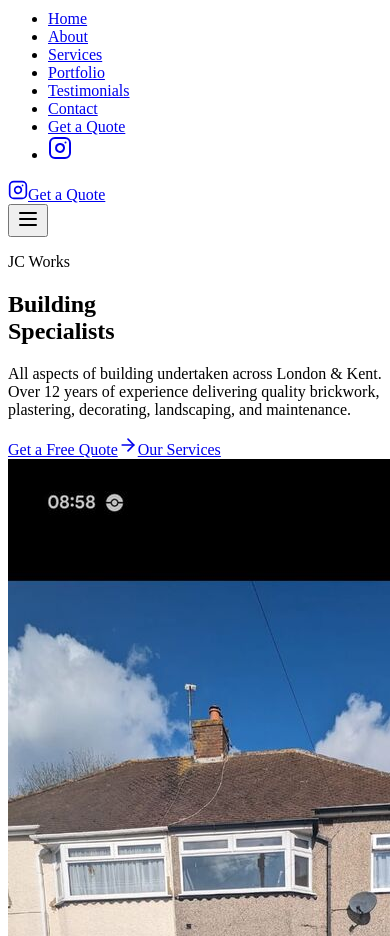
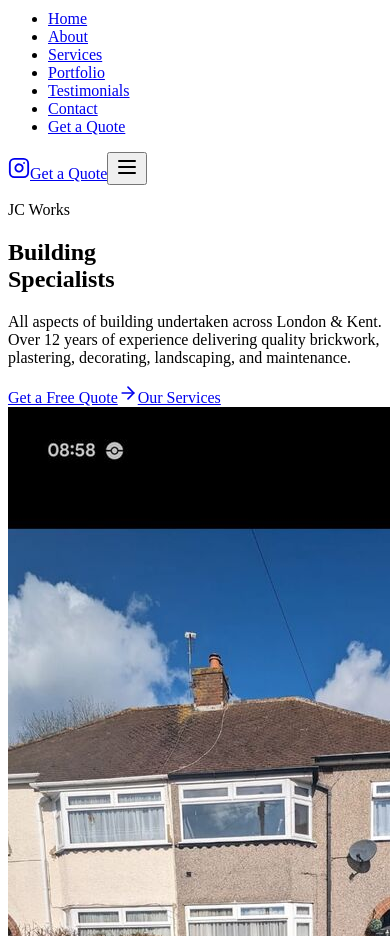
Before and after one commit to olisteveo/jcworks, a React (Vite) app: page / in a window 390 px wide. Shown: the part 1060-1996 px from the top of the page. Built offline with nearby package versions, Linux system fonts and the light colour scheme; the HTML template or start-up script is replaced by a standard one.

Commit message:
Move Instagram icon next to hamburger menu, always visible

```diff
--- a/src/components/Navbar.tsx
+++ b/src/components/Navbar.tsx
@@ -50,22 +50,15 @@ function Navbar() {
               Get a Quote
             </a>
           </li>
-          <li className="navbar__social-mobile">
-            <a href={INSTAGRAM_URL} target="_blank" rel="noopener noreferrer" aria-label="Instagram">
-              <Instagram size={24} />
-            </a>
-          </li>
         </ul>
 
-        <div className="navbar__actions">
+        <div className="navbar__right">
           <a href={INSTAGRAM_URL} target="_blank" rel="noopener noreferrer" className="navbar__social" aria-label="Instagram">
-            <Instagram size={20} />
+            <Instagram size={22} />
           </a>
           <a href="#contact" className="btn btn--primary navbar__cta-desktop" onClick={(e) => handleClick(e, '#contact')}>
             Get a Quote
           </a>
-        </div>
-
           <button
             className="navbar__toggle"
             onClick={() => setMobileOpen(!mobileOpen)}
@@ -74,6 +67,7 @@ function Navbar() {
             {mobileOpen ? <X size={24} /> : <Menu size={24} />}
           </button>
         </div>
+      </div>
     </nav>
   )
 }
--- a/src/styles/global.css
+++ b/src/styles/global.css
@@ -218,7 +218,7 @@ ul {
   color: var(--color-accent);
 }
 
-.navbar__actions {
+.navbar__right {
   display: flex;
   align-items: center;
   gap: 16px;
@@ -239,8 +239,11 @@ ul {
   color: var(--color-primary);
 }
 
-.navbar__cta-mobile,
-.navbar__social-mobile {
+.navbar--menu-open .navbar__social {
+  color: var(--color-text-inverse);
+}
+
+.navbar__cta-mobile {
   display: none;
 }
 
@@ -284,28 +287,13 @@ ul {
     color: var(--color-text-inverse) !important;
   }
 
-  .navbar__actions {
+  .navbar__cta-desktop {
     display: none;
   }
 
   .navbar__cta-mobile {
     display: block;
     margin-top: 16px;
-  }
-
-  .navbar__social-mobile {
-    display: block;
-    margin-top: 12px;
-  }
-
-  .navbar__social-mobile a {
-    color: var(--color-text-inverse);
-    display: inline-flex;
-    transition: opacity var(--transition);
-  }
-
-  .navbar__social-mobile a:hover {
-    opacity: 0.7;
   }
 
   .navbar__toggle {
```
Lines whose indentation alone changed are shown as unchanged.
